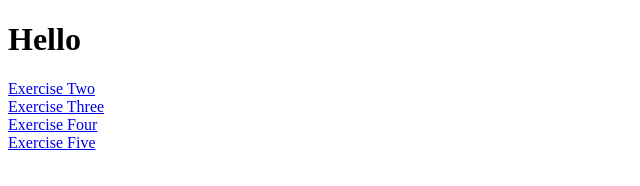
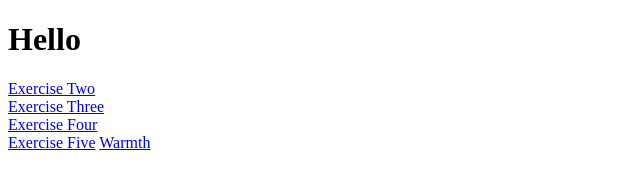
Before and after one commit to hrah03/hrah03.github.io, a plain HTML site: page index.html in a window 1280 px wide. Shown: the full height of the page, 0-640 px from the left. Drawn offline with Linux system fonts and the light colour scheme.

Commit message:
added warmth website to index.html

```diff
--- a/index.html
+++ b/index.html
@@ -11,5 +11,6 @@
     <a href="exercise3/exercise3_1.html" >Exercise Three</a><br>
     <a href="exercise4/exercise4_1.html" >Exercise Four</a><br>
     <a href="exercise5/exercise5.html" >Exercise Five</a>
+    <a href="warmth/warmth.html" >Warmth</a>
   </body>
 </html>
```
